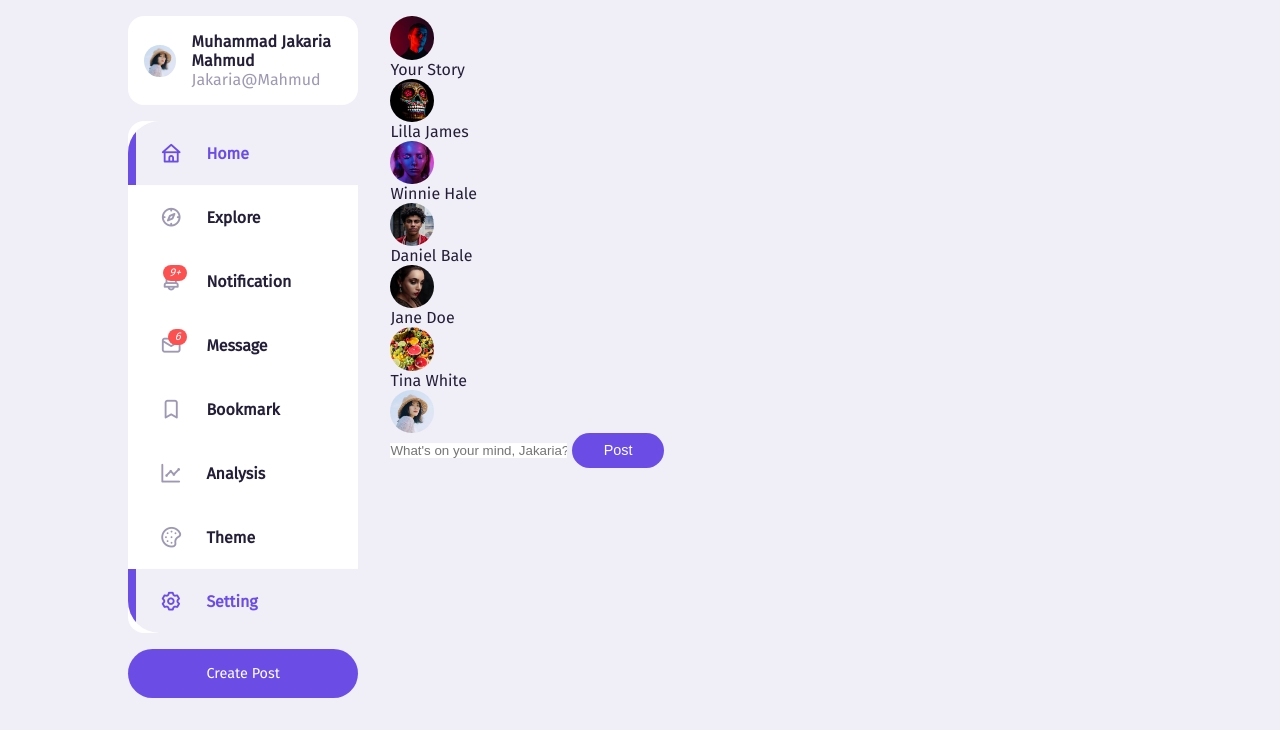
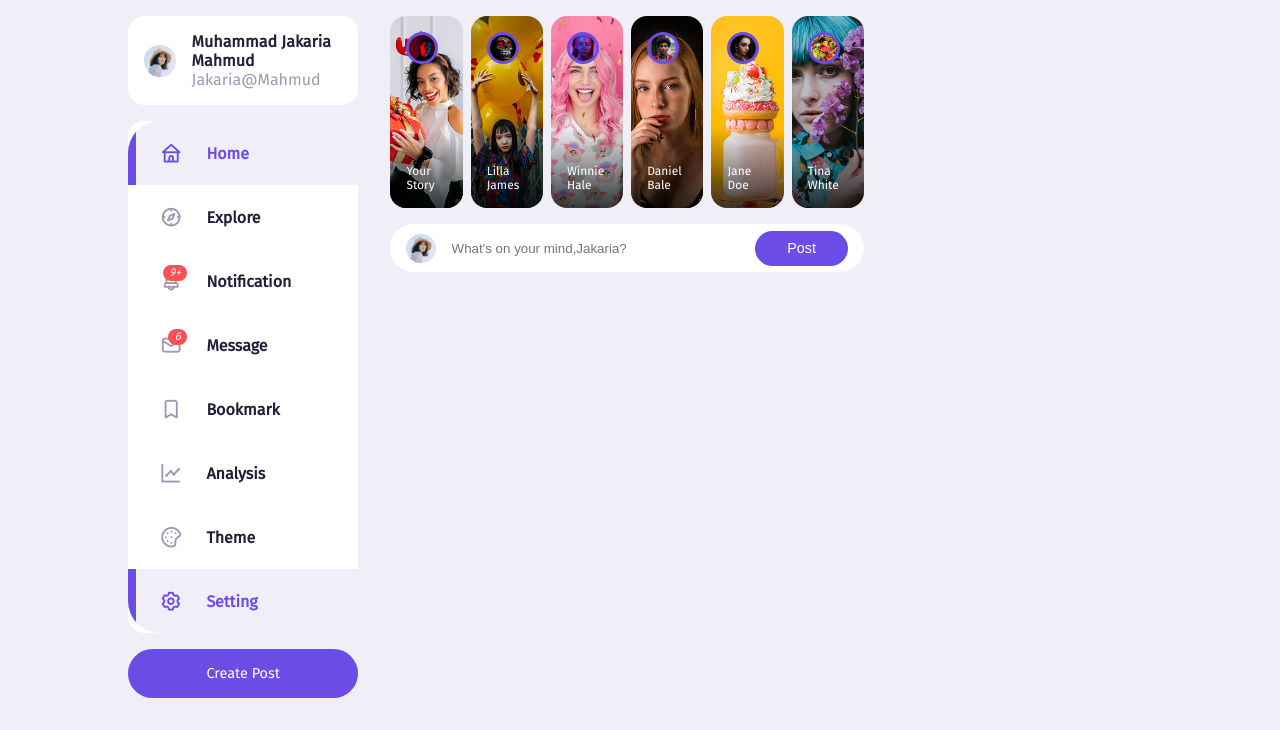
Before and after one commit to Jakaria230161/JuiBook-social-media, a plain HTML site: page index.html in a window 1280 px wide. Shown: the part 70-800 px from the top of the page. Drawn offline with nearby package versions, Linux system fonts and the light colour scheme.

Commit message:
post sectin done

```diff
--- a/index.html
+++ b/index.html
@@ -19,7 +19,7 @@
       </div>
       <div class="search-bar">
         <i class="uil uil-search"></i>
-        <input type="search" placeholder="search for creators.">
+        <input type="search" placeholder="search for creators, inspiration and projects">
       </div>
       <div class="create">
         <label class="btn btn-primary" for="create-post">Create</label>
@@ -184,7 +184,7 @@
           <div class="profile-photo">
             <img src="./images/profile-1.jpg" alt="">
           </div>
-          <input type="text" placeholder="What's on your mind, Jakaria?" id="create-post">
+          <input type="text" placeholder="What's on your mind,Jakaria?" id="create-post">
           <input type="submit" value="Post" class="btn btn-primary">
         </form>
       </div>
--- a/style.css
+++ b/style.css
@@ -269,3 +269,87 @@ right: -0.3rem;
 .left .notification-popup small {
   display: block;
 }
+
+/* ===================Middle section styles here================ */
+.middle .stories {
+  display: flex;
+  justify-content: space-between;
+  height: 12rem;
+  gap: 0.5rem;
+}
+
+.middle .stories .story{
+  padding: var(--card-padding);
+  border-radius: var(--card-border-radius);
+  display: flex;
+  flex-direction: column;
+  justify-content: space-between;
+  align-items: center;
+  color: white;
+  font-size: 0.75rem;
+  width: 100%;
+  background: red;
+  position: relative;
+  overflow: hidden;
+}
+
+.middle .stories .story::before{
+  content: "";
+  display: block;
+  width: 100%;
+  height: 5rem;
+  background: linear-gradient(transparent, rgb(0, 0, 0, 0.75));
+  position: absolute;
+  bottom: 0;
+}
+
+.middle .stories .story .name{
+  z-index: 2;
+}
+
+.middle .stories .story:nth-child(1){
+  background: url(./images/story-1.jpg) no-repeat center center/cover;
+}
+.middle .stories .story:nth-child(2){
+  background: url(./images/story-2.jpg) no-repeat center center/cover;
+}
+.middle .stories .story:nth-child(3){
+  background: url(./images/story-3.jpg) no-repeat center center/cover;
+}
+.middle .stories .story:nth-child(4){
+  background: url(./images/story-4.jpg) no-repeat center center/cover;
+}
+.middle .stories .story:nth-child(5){
+  background: url(./images/story-5.jpg) no-repeat center center/cover;
+}
+.middle .stories .story:nth-child(6){
+  background: url(./images/story-6.jpg) no-repeat center center/cover;
+}
+
+.middle .story .profile-photo{
+  width: 2rem;
+  height: 2rem;
+  align-self: start;
+  border: 3px solid var(--color-primary);
+}
+
+/* ------------------Create post section styles----------------- */
+.middle .create-post {
+  width: 100%;
+  display: flex;
+  align-items: center;
+  justify-content: space-between;
+  margin-top: 1rem;
+  background: var(--color-white);
+  padding: 0.4rem var(--card-padding);
+  border-radius: var(--border-radius);
+}
+
+.middle .create-post input[type='text']{
+  justify-self: start;
+  width: 100%;
+  padding-left: 1rem;
+  background: transparent;
+  color: var(--color-dark);
+  margin-right: 1rem;
+}
```
